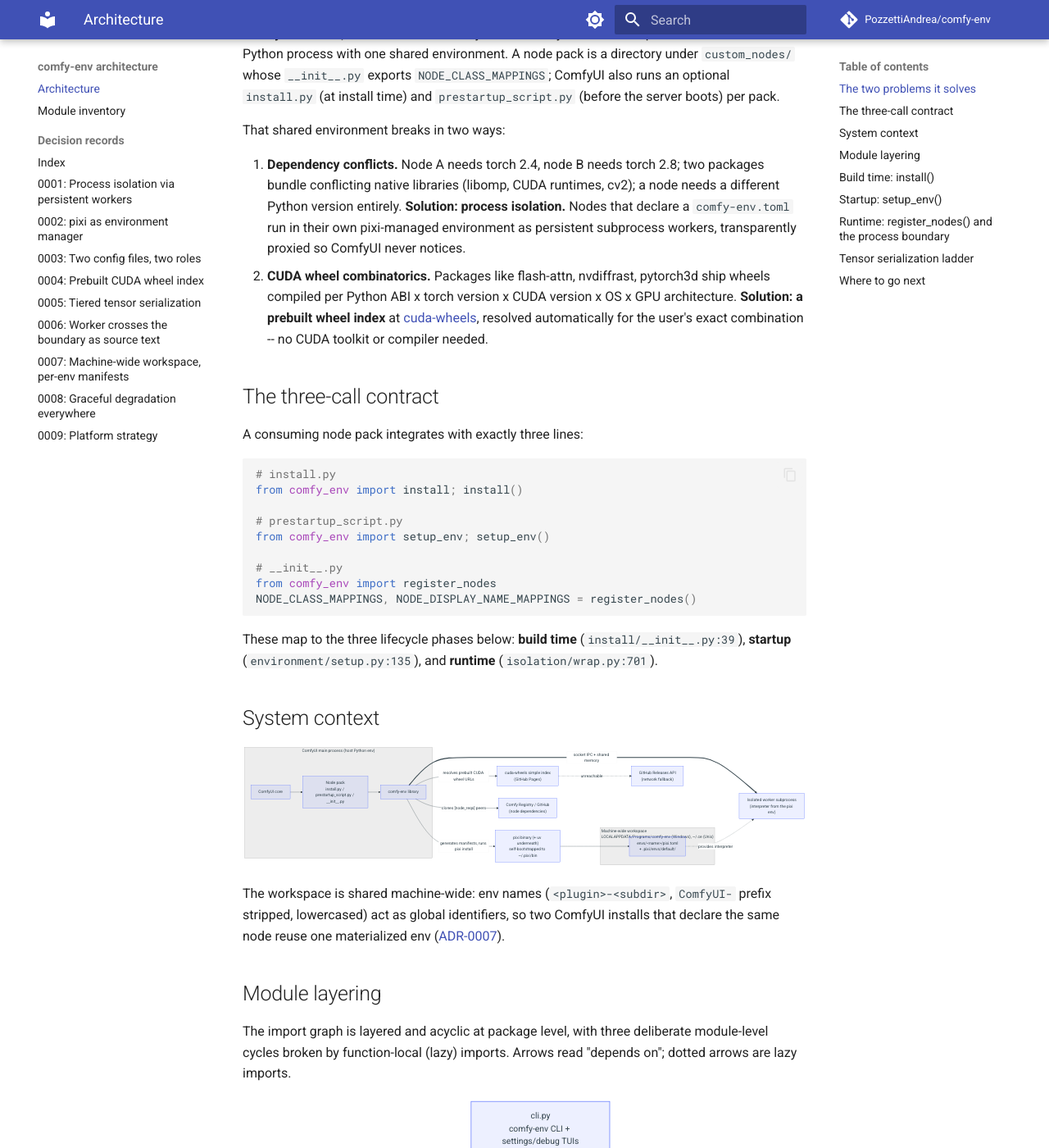
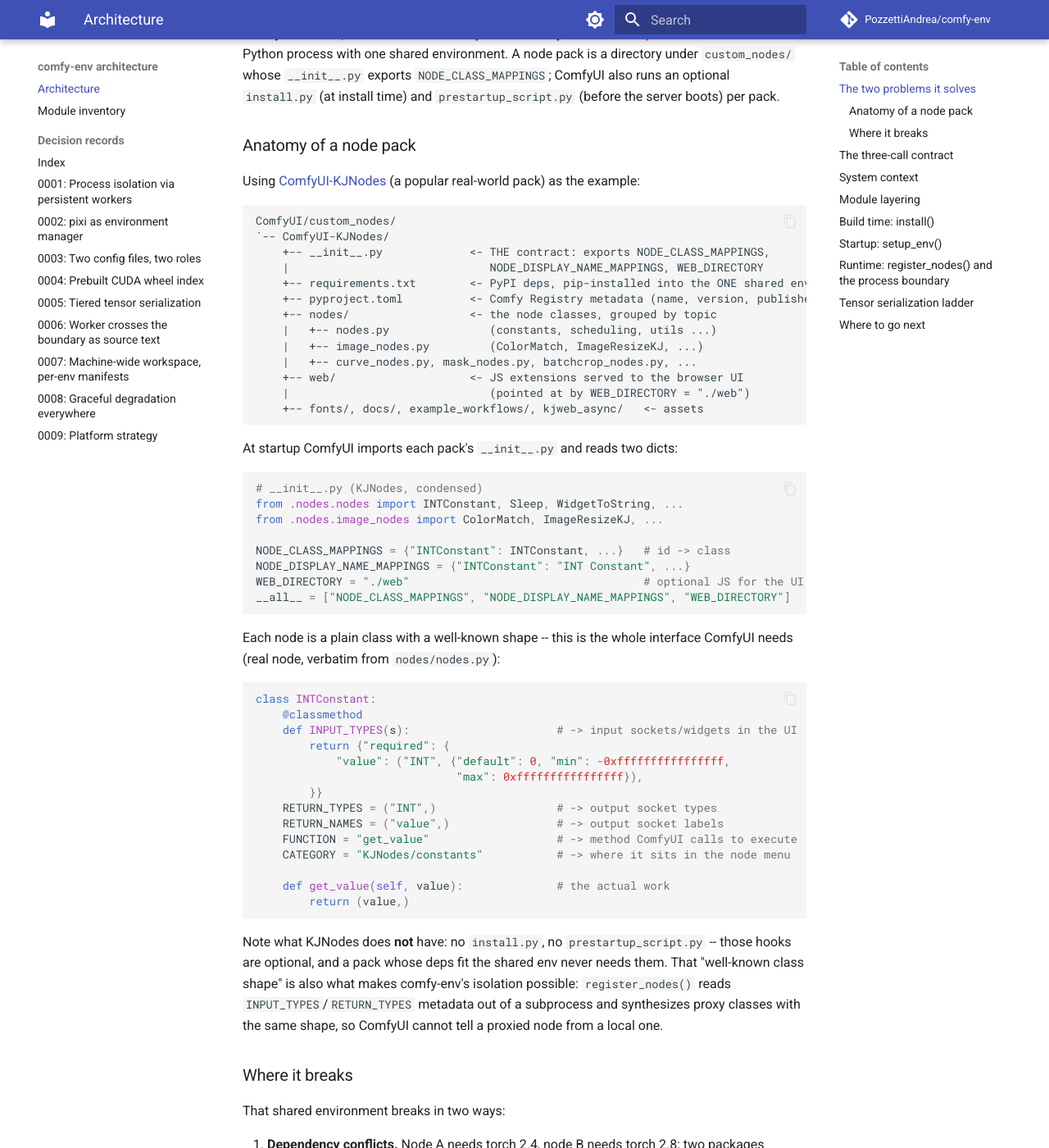
Before and after one commit to Comfy-Forge/comfy-forge-docs, an MkDocs documentation site: the page built from docs/index.md, in a window 1280 px wide and 1400 px high, scrolled down 294 px. Shown: the whole window at 82% size. Built offline with MkDocs 1.6.1 and Material for MkDocs 9.7.7, drawn with Linux system fonts in a browser that asks for light colours; comment, search, counter and statistics services are not loaded.

Commit message:
Add node pack anatomy section using ComfyUI-KJNodes as example
Co-Authored-By: Claude Fable 5 <noreply@anthropic.com>

````diff
--- a/docs/index.md
+++ b/docs/index.md
@@ -11,6 +11,70 @@ one shared Python process with one shared environment. A node pack is a
 directory under `custom_nodes/` whose `__init__.py` exports
 `NODE_CLASS_MAPPINGS`; ComfyUI also runs an optional `install.py` (at install
 time) and `prestartup_script.py` (before the server boots) per pack.
+
+### Anatomy of a node pack
+
+Using [ComfyUI-KJNodes](https://github.com/kijai/ComfyUI-KJNodes) (a popular
+real-world pack) as the example:
+
+```
+ComfyUI/custom_nodes/
+`-- ComfyUI-KJNodes/
+    +-- __init__.py             <- THE contract: exports NODE_CLASS_MAPPINGS,
+    |                              NODE_DISPLAY_NAME_MAPPINGS, WEB_DIRECTORY
+    +-- requirements.txt        <- PyPI deps, pip-installed into the ONE shared env
+    +-- pyproject.toml          <- Comfy Registry metadata (name, version, publisher)
+    +-- nodes/                  <- the node classes, grouped by topic
+    |   +-- nodes.py               (constants, scheduling, utils ...)
+    |   +-- image_nodes.py         (ColorMatch, ImageResizeKJ, ...)
+    |   +-- curve_nodes.py, mask_nodes.py, batchcrop_nodes.py, ...
+    +-- web/                    <- JS extensions served to the browser UI
+    |                              (pointed at by WEB_DIRECTORY = "./web")
+    +-- fonts/, docs/, example_workflows/, kjweb_async/   <- assets
+```
+
+At startup ComfyUI imports each pack's `__init__.py` and reads two dicts:
+
+```python
+# __init__.py (KJNodes, condensed)
+from .nodes.nodes import INTConstant, Sleep, WidgetToString, ...
+from .nodes.image_nodes import ColorMatch, ImageResizeKJ, ...
+
+NODE_CLASS_MAPPINGS = {"INTConstant": INTConstant, ...}   # id -> class
+NODE_DISPLAY_NAME_MAPPINGS = {"INTConstant": "INT Constant", ...}
+WEB_DIRECTORY = "./web"                                   # optional JS for the UI
+__all__ = ["NODE_CLASS_MAPPINGS", "NODE_DISPLAY_NAME_MAPPINGS", "WEB_DIRECTORY"]
+```
+
+Each node is a plain class with a well-known shape -- this is the whole
+interface ComfyUI needs (real node, verbatim from `nodes/nodes.py`):
+
+```python
+class INTConstant:
+    @classmethod
+    def INPUT_TYPES(s):                      # -> input sockets/widgets in the UI
+        return {"required": {
+            "value": ("INT", {"default": 0, "min": -0xffffffffffffffff,
+                              "max": 0xffffffffffffffff}),
+        }}
+    RETURN_TYPES = ("INT",)                  # -> output socket types
+    RETURN_NAMES = ("value",)                # -> output socket labels
+    FUNCTION = "get_value"                   # -> method ComfyUI calls to execute
+    CATEGORY = "KJNodes/constants"           # -> where it sits in the node menu
+
+    def get_value(self, value):              # the actual work
+        return (value,)
+```
+
+Note what KJNodes does **not** have: no `install.py`, no
+`prestartup_script.py` -- those hooks are optional, and a pack whose deps fit
+the shared env never needs them. That "well-known class shape" is also what
+makes comfy-env's isolation possible: `register_nodes()` reads
+`INPUT_TYPES`/`RETURN_TYPES` metadata out of a subprocess and synthesizes
+proxy classes with the same shape, so ComfyUI cannot tell a proxied node from
+a local one.
+
+### Where it breaks
 
 That shared environment breaks in two ways:
 
````
